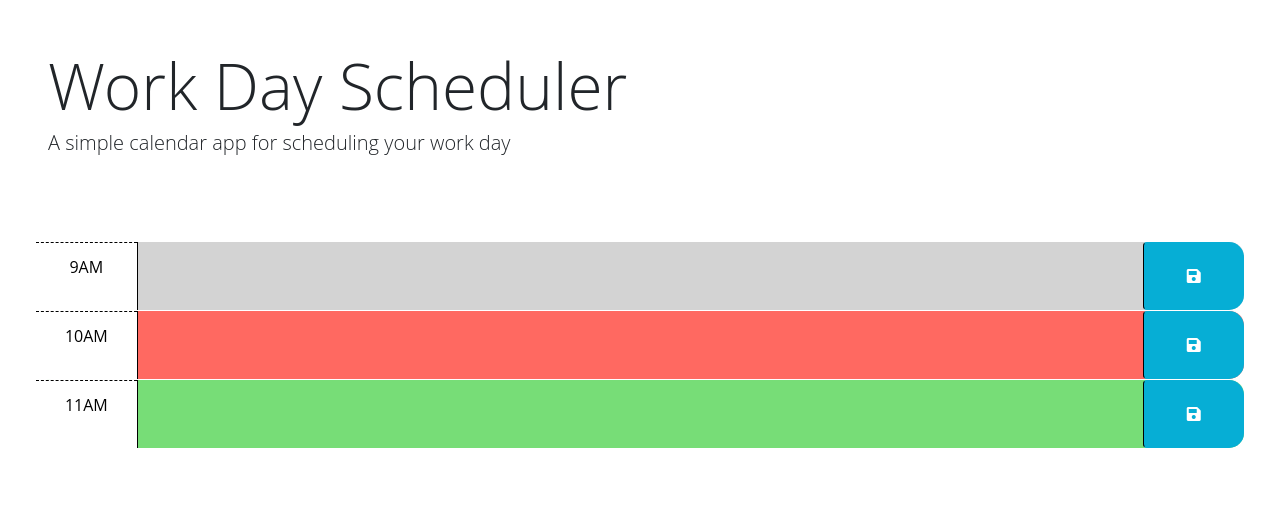
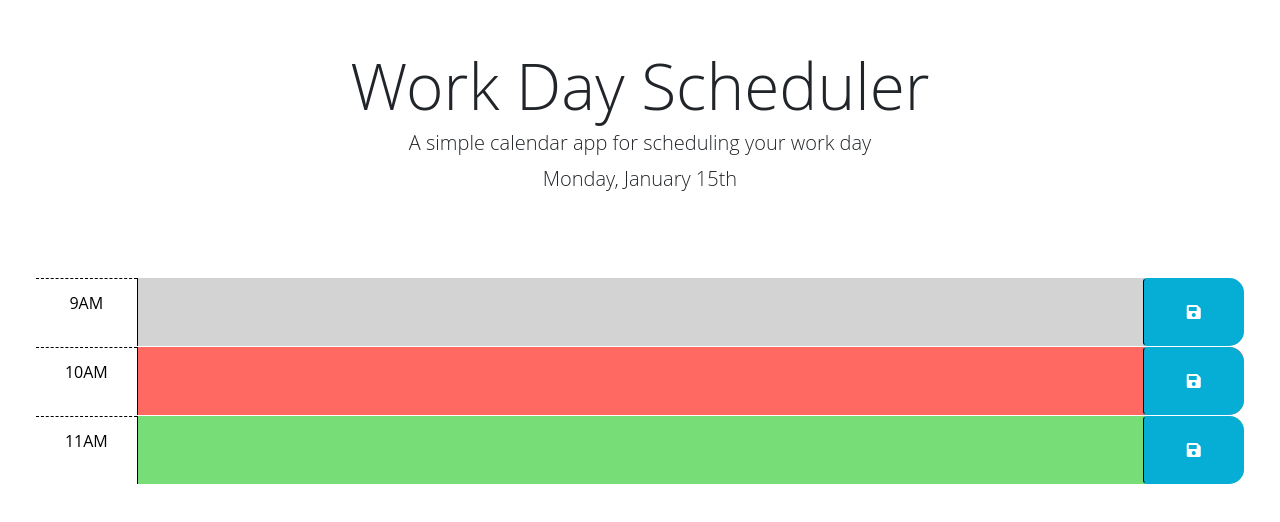
Before and after one commit to DinhN17/workday-scheduler, a plain HTML site: page index.html in a window 1280 px wide. Drawn offline with nearby package versions, Linux system fonts and the light colour scheme.

Commit message:
added currentDay as advancedFormat

```diff
--- a/Assets/js/script.js
+++ b/Assets/js/script.js
@@ -1,6 +1,7 @@
 // Wrap all code that interacts with the DOM in a call to jQuery to ensure that
 // the code isn't run until the browser has finished rendering all the elements
 // in the html.
+// import advancedFormat from "dayjs/plugin/advancedFormat";
 $(function () {
   // TODO: Add a listener for click events on the save button. This code should
   // use the id in the containing time-block as a key to save the user input in
@@ -20,4 +21,11 @@ $(function () {
   // attribute of each time-block be used to do this?
   //
   // TODO: Add code to display the current date in the header of the page.
+  // var now = dayjs();
+  // var customParseFormat = require('dayjs/plugin/customParseFormat')
+  // var advancedFormat = require('dayjs/plugin/advancedFormat');
+  // dayjs.extend(advancedFormat);
+  var reformatDate = dayjs().format('dddd, MMMM Do');
+  $('#currentDay').text(reformatDate);
+  console.log(now);
 });
--- a/index.html
+++ b/index.html
@@ -26,10 +26,10 @@
   </head>
 
   <body>
-    <header class="p-5 mb-4">
-      <h1 class="display-3">Work Day Scheduler</h1>
-      <p class="lead">A simple calendar app for scheduling your work day</p>
-      <p id="currentDay" class="lead"></p>
+    <header class="p-5 mb-4 d-flex flex-column justify-content-center ">
+      <h1 class="display-3 text-center">Work Day Scheduler</h1>
+      <p class="lead text-center">A simple calendar app for scheduling your work day</p>
+      <p id="currentDay" class="lead text-center"></p>
     </header>
     <div class="container-fluid px-5">
       <!-- Use class for "past", "present", and "future" to apply styles to the
@@ -74,6 +74,8 @@
     <script src="https://cdn.jsdelivr.net/npm/dayjs@1.11.3/dayjs.min.js"
     integrity="sha256-iu/zLUB+QgISXBLCW/mcDi/rnf4m4uEDO0wauy76x7U="
     crossorigin="anonymous"></script>
+    <script src="https://cdn.jsdelivr.net/npm/dayjs@1.11.3/plugin/advancedFormat.js"></script>
+    <script>dayjs.extend(window.dayjs_plugin_advancedFormat)</script>
 
     <script src="assets/js/script.js"></script>
   </body>
```
Also changed, not shown: Assets/images/ss1.PNG (added), Assets/images/ss2.PNG (added).
